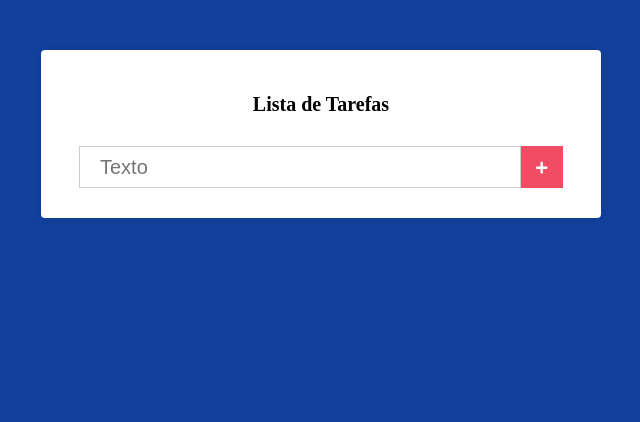
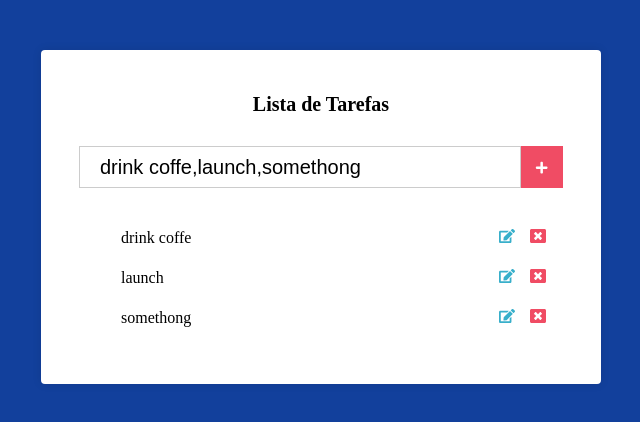
Before and after one commit to LaraCosta66/udemy-javascript, a React (Create React App) app: page / in a window 1280 px wide. Shown: the top 422 px of the page, without its empty margins (319-959 px from the left). Built offline with nearby package versions, Linux system fonts and the light colour scheme.

Commit message:
style: add style to list form

```diff
--- a/src/components/Main.css
+++ b/src/components/Main.css
@@ -1,29 +1,33 @@
-.main{
-    background:#fff;
+.main {
+    background: #fff;
     padding: 30px;
     margin: 50px auto;
     max-width: 500px;
     border-radius: 4px;
-    box-shadow: 0 0 10px rgba(0,0,0,0.1);
+    box-shadow: 0 0 10px rgba(0, 0, 0, 0.1);
 }
-.main h1{
+
+.main h1 {
     font-size: 20px;
     text-align: center;
 }
-.form{
+
+.form {
     margin-top: 30px;
     display: flex;
     align-items: center;
     justify-content: center;
 }
-.form input[type="text"]{
+
+.form input[type="text"] {
     height: 40px;
     padding: 0 20px;
     font-size: 20px;
     border: 1px solid #ccc;
     min-width: 80%;
 }
-.form button[type="submit"]{
+
+.form button[type="submit"] {
     display: flex;
     align-items: center;
     justify-content: center;
@@ -33,3 +37,39 @@
     background: #f04c64;
     color: #fff;
 }
+
+.tasks {
+    margin-top: 30px;
+}
+
+.tasks li {
+    display: flex;
+    align-items: center;
+    justify-content: space-between;
+    padding: 10px;
+    transition: all 600ms;
+
+}
+
+.tasks li:hover {
+    background: #38afca;
+}
+
+.tasks li .edit {
+    cursor: pointer;
+    margin-right: 15px;
+    color: #38afca;
+    transition: all 600ms;
+}
+
+.tasks li .delete {
+    cursor: pointer;
+    margin-right: 15px;
+    color: #f04c64;
+    transition: all 600ms;
+}
+
+.tasks li:hover .edit,
+.tasks li:hover .delete {
+    color: #000;
+}
--- a/src/components/Main.js
+++ b/src/components/Main.js
@@ -1,8 +1,9 @@
 import React, { useState } from "react";
-import './Main.css'
-import {FaPlus} from 'react-icons/fa'
+import "./Main.css";
+import { FaPlus, FaEdit, FaWindowClose } from "react-icons/fa";
+
 export function Main() {
-  const [newTask, setNewTask] = useState();
+  const [newTask, setNewTask] = useState(["drink coffe", "launch", 'somethong']);
   return (
     <div className="main">
       <h1>Lista de Tarefas</h1>
@@ -13,8 +14,21 @@
           value={newTask}
           onChange={(event) => setNewTask(event.target.value)}
         />
-        <button type="submit"><FaPlus/></button>
+        <button type="submit">
+          <FaPlus />
+        </button>
       </form>
+      <ul className="tasks">
+        {newTask.map((task) => (
+          <li key={task}>
+            {task}
+            <div>
+              <FaEdit className="edit" />
+              <FaWindowClose className="delete" />
+            </div>
+          </li>
+        ))}
+      </ul>
     </div>
   );
 }
```
